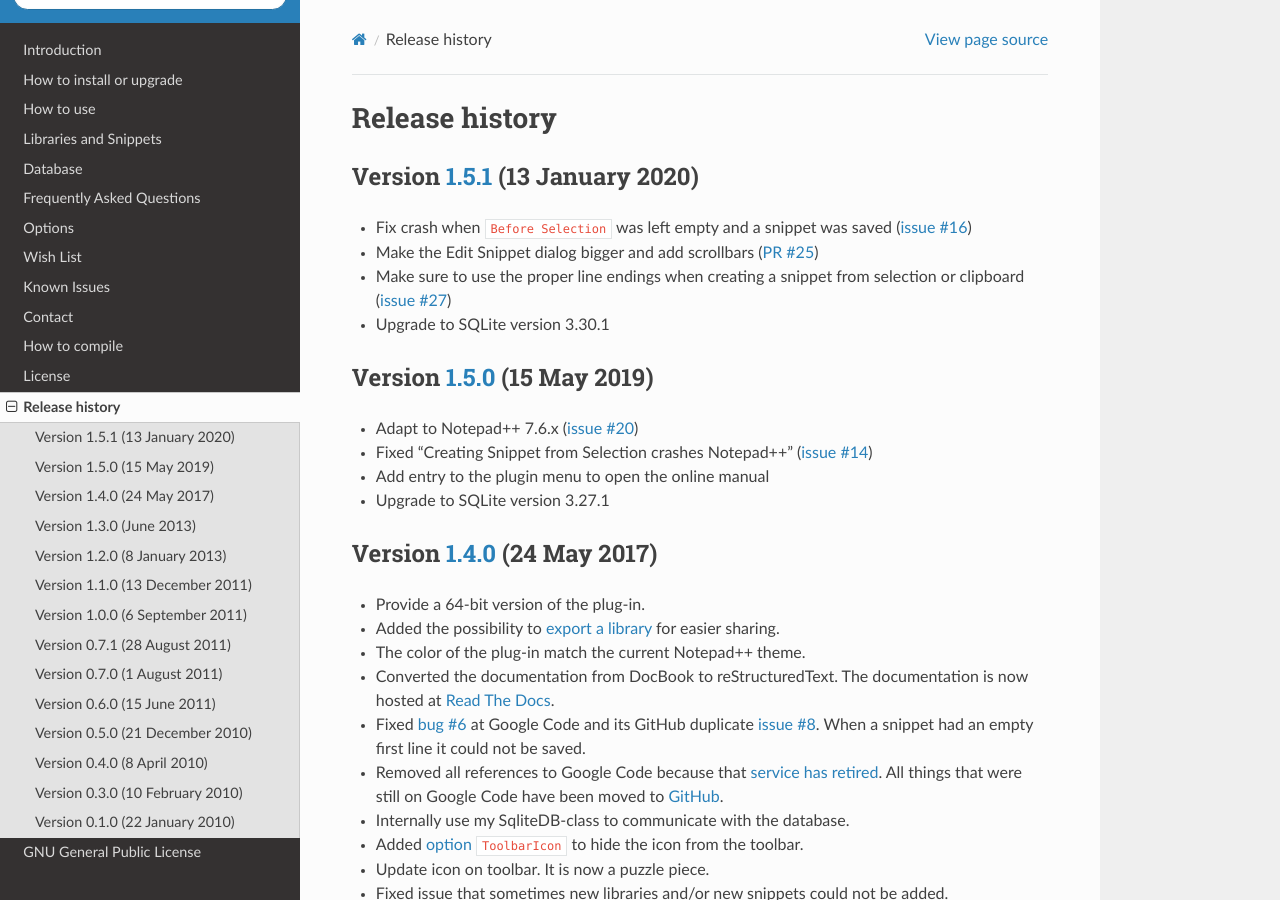
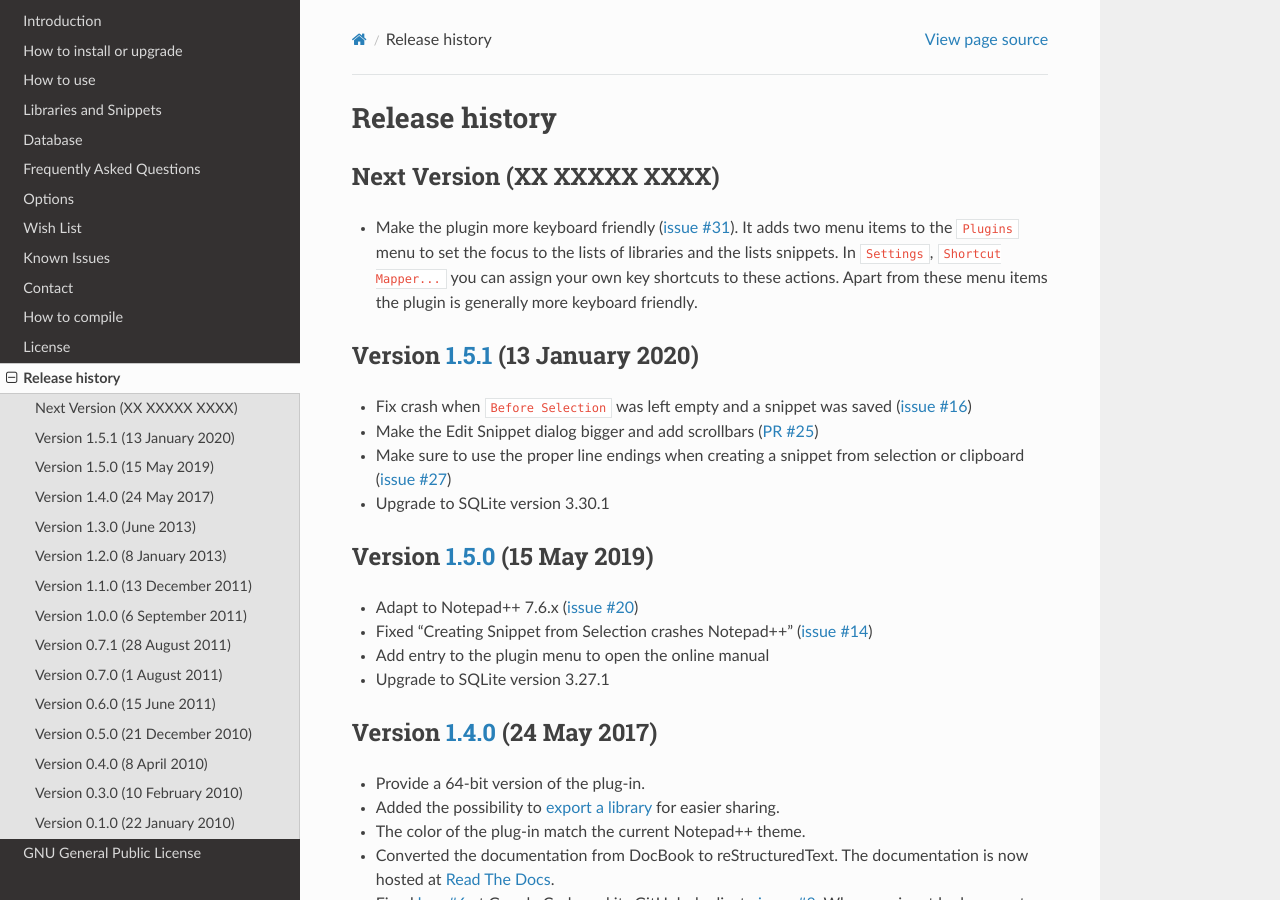
Before and after one commit to ffes/nppsnippets, a Sphinx documentation site: the page built from docs/history.rst, in a window 1280 px wide and 900 px high. Built offline with Sphinx 7.4.7 and the Read the Docs theme 2.0.0, drawn with Linux system fonts in a browser that asks for light colours.

Commit message:
Add Keyboard Friendly to the changelog
Fixes #31

```diff
--- a/docs/history.rst
+++ b/docs/history.rst
@@ -1,5 +1,16 @@
 Release history
 ===============
+
+
+Next Version (XX XXXXX XXXX)
+----------------------------
+
+-  Make the plugin more keyboard friendly (`issue #31`_).
+   It adds two menu items to the ``Plugins`` menu to set the focus to the lists of libraries and the lists snippets.
+   In ``Settings``, ``Shortcut Mapper...`` you can assign your own key shortcuts to these actions.
+   Apart from these menu items the plugin is generally more keyboard friendly.
+
+.. _issue #31: https://github.com/ffes/nppsnippets/issues/31
 
 
 Version `1.5.1`_ (13 January 2020)
```
